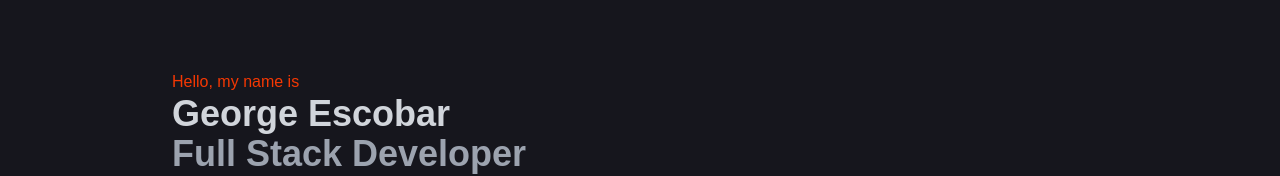
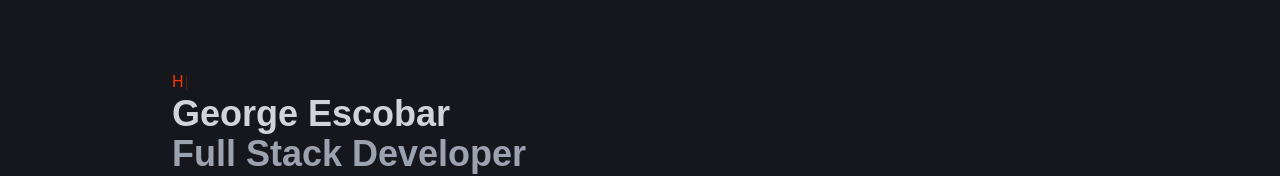
Before and after one commit to geoescobar/George-Portfolio, a React (Create React App) app: page / in a window 1280 px wide. Shown: the part 206-382 px from the top of the page. Built offline with nearby package versions, Linux system fonts and the light colour scheme.

Commit message:
typewrtiter effect added

```diff
--- a/package.json
+++ b/package.json
@@ -13,7 +13,9 @@
     "react-dom": "^18.2.0",
     "react-scripts": "5.0.1",
     "react-scroll": "^1.8.7",
+    "react-typewriter-effect": "^1.1.0",
     "tailwindcss": "^3.1.6",
+    "typewriter-effect": "^2.19.0",
     "web-vitals": "^2.1.4"
   },
   "scripts": {
--- a/src/components/Home.jsx
+++ b/src/components/Home.jsx
@@ -1,11 +1,20 @@
 import React from "react";
 import { Link } from "react-scroll";
+import Typewriter from "typewriter-effect";
 
 function Home() {
   return (
     <div name="home" className="w-full h-screen bg-[#16161d]">
       <div className="max-w-[1000px] mx-auto px-8 flex flex-col justify-center h-screen ">
-        <p className="text-[#F53803]">Hello, my name is</p>
+        <div className="text-[#F53803]">
+          <Typewriter
+            options={{
+              strings: ["Hello, my name is:"],
+              autoStart: true,
+              loop: true,
+            }}
+          />
+        </div>
         <h1 className="text-4xl font-bold text-gray-300">George Escobar</h1>
         <h2 className="text-4xl font-bold text-gray-400">
           Full Stack Developer
--- a/src/components/Projects.jsx
+++ b/src/components/Projects.jsx
@@ -20,7 +20,7 @@ function Projects() {
           <p className="py-6">Here are some featured projects</p>
           <div>
             <a
-              href="https://github.com/geoescobar"
+              href="https://github.com/geoescobar?tab=repositories"
               target="_blank"
               rel="noopener noreferrer"
             >
```
Also changed, not shown: 1 other file (tests, documents, lock files or other folders).
